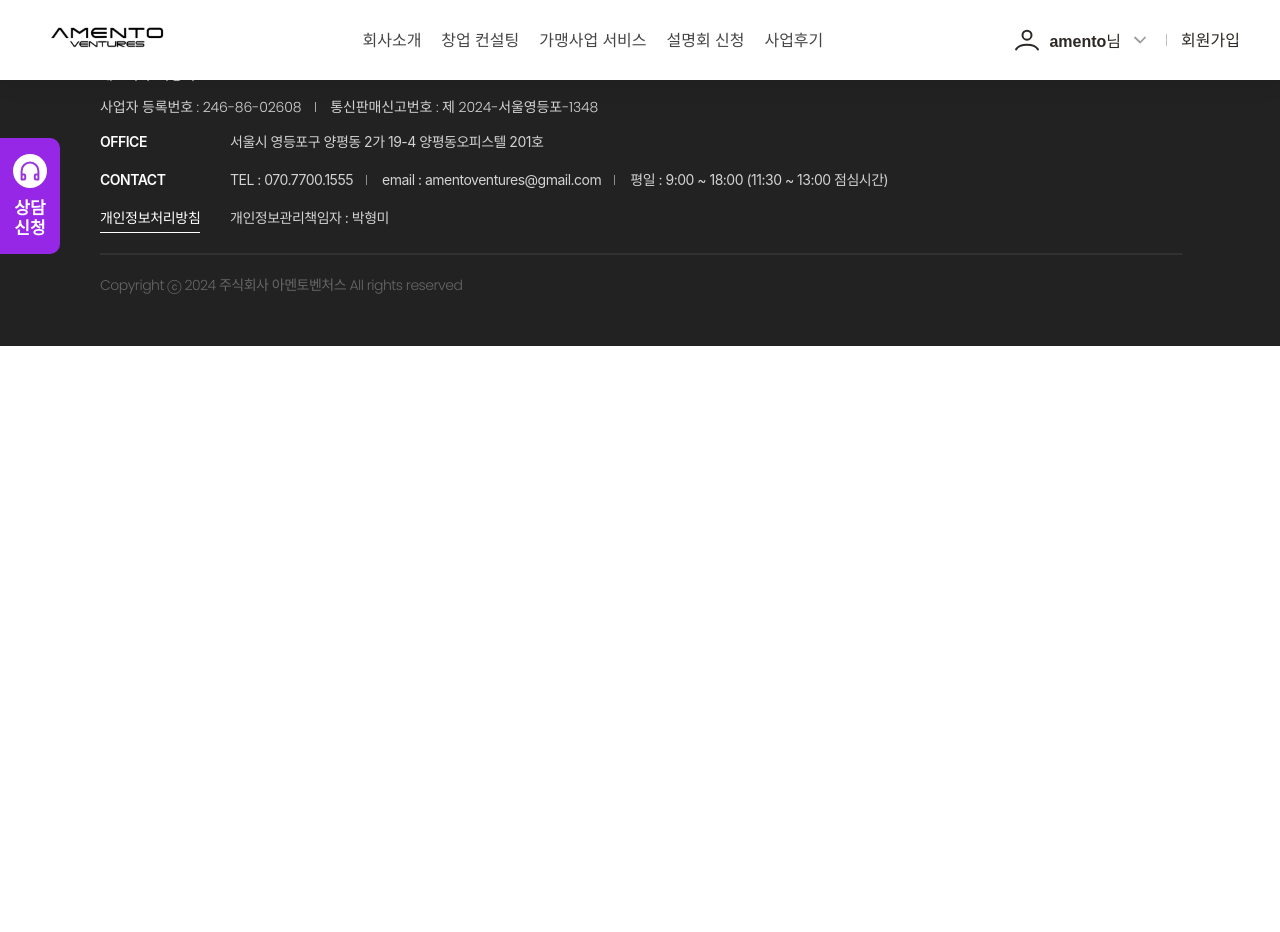
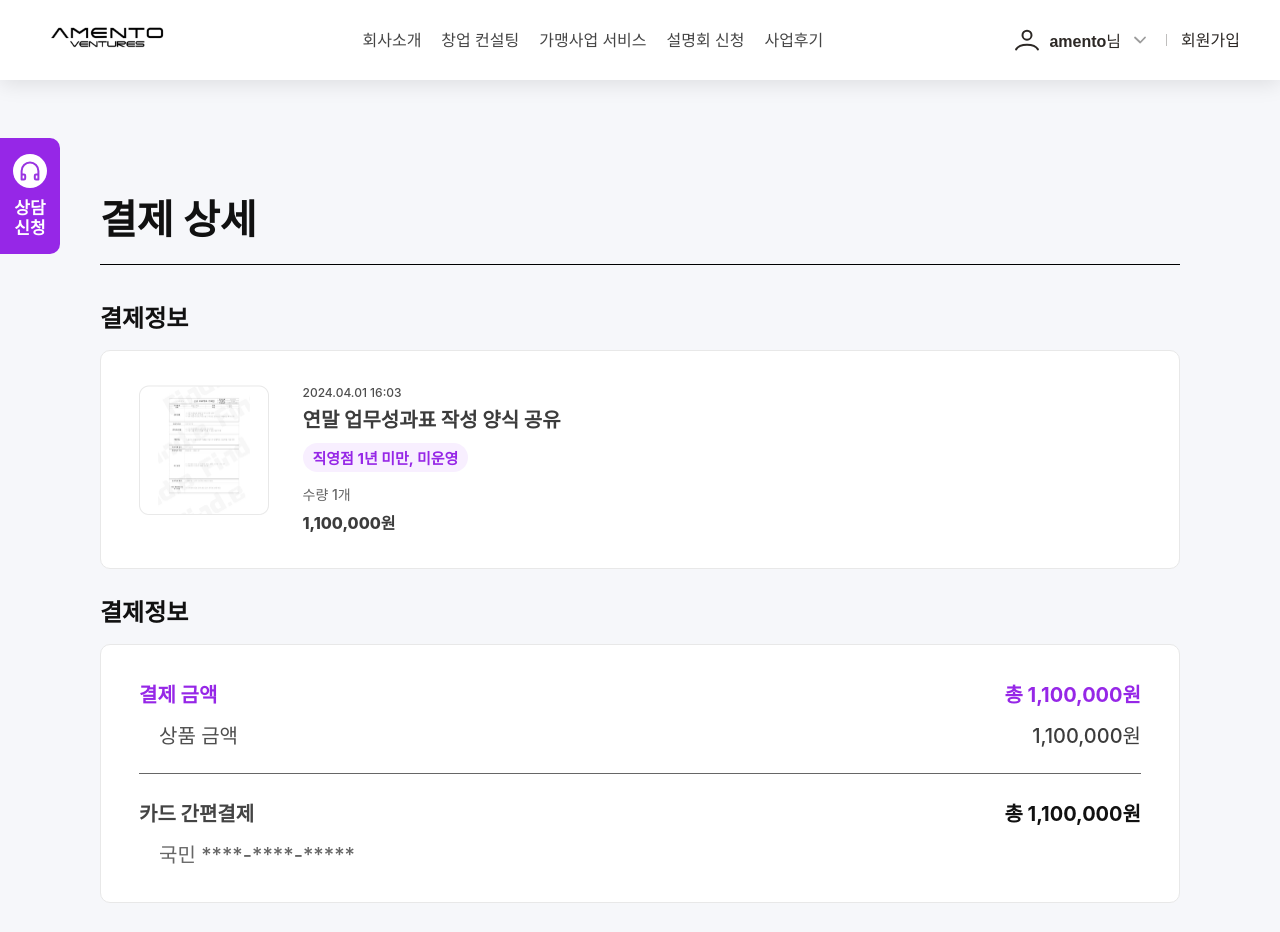
Before and after one commit to kimyeji89/amento, a React (Create React App) app: page /payHistoryDetail in a window 1280 px wide. Shown: the top 932 px of the page. Before the commit the page ends 800 px from the top, so only its background shows below. Built offline with nearby package versions, Linux system fonts and the light colour scheme; a web font is replaced by a local one.

Commit message:
[ADD] 결제 상세 페이지 퍼블

```diff
--- /dev/null
+++ b/src/pages/PayHistoryDetailPage/BoxWrap.jsx
@@ -0,0 +1,55 @@
+/** @jsxImportSource @emotion/react */
+import { css } from "@emotion/react";
+
+export default function BoxWrap({ title, children, isBoxCol }) {
+  return (
+    <div css={wrap}>
+      <h3>{title}</h3>
+      <Box isBoxCol={isBoxCol}>{children}</Box>
+    </div>
+  );
+}
+
+const wrap = css`
+  display: flex;
+  flex-direction: column;
+  gap: 16px;
+  width: 100%;
+
+  h3 {
+    color: var(--black, #111);
+    text-overflow: ellipsis;
+    font-size: 24px;
+    font-weight: 700;
+    line-height: normal;
+  }
+
+  @media (max-width: 500px) {
+    gap: 10px;
+    h3 {
+      font-size: 18px;
+    }
+  }
+`;
+
+function Box({ children, isBoxCol }) {
+  return <div css={box(isBoxCol)}>{children}</div>;
+}
+
+const box = (isBoxCol) => css`
+  display: flex;
+  padding: 34px 38px;
+  flex-direction: ${isBoxCol ? "column" : "row"};
+  align-items: flex-start;
+  gap: ${isBoxCol ? "24px" : "34px"};
+  align-self: stretch;
+
+  border-radius: 10px;
+  border: 1px solid var(--stroke, #e8e8e8);
+  background: #fff;
+
+  @media (max-width: 500px) {
+    padding: 20px;
+    gap: ${isBoxCol ? "15px" : "10px"};
+  }
+`;
--- a/src/pages/PayHistoryDetailPage/PayHistoryDetailPage.jsx
+++ b/src/pages/PayHistoryDetailPage/PayHistoryDetailPage.jsx
@@ -1,3 +1,55 @@
+/** @jsxImportSource @emotion/react */
+import { css } from "@emotion/react";
+import { useHeaderHeight } from "@hooks/useHeaderHeight";
+import TablePageTitle from "@components/table/TablePageTitle";
+import PayProduct from "./PayProduct";
+import { PayInfo, RefundInfo } from "./PayInfo";
+
 export default function PayHistoryDetailPage() {
-  return <>결제내역 상세 페이지</>;
+  const { headerHeight } = useHeaderHeight();
+
+  const page_wrap = css`
+    padding: ${headerHeight + 160}px 210px;
+    background: #f6f7fa;
+
+    @media (max-width: 1280px) {
+      padding: ${headerHeight + 120}px 100px 353px;
+    }
+
+    @media (max-width: 1024px) {
+      padding: ${headerHeight + 60}px 65px 353px;
+    }
+
+    @media (max-width: 768px) {
+      padding: ${headerHeight + 60}px 20px 353px;
+    }
+  `;
+
+  return (
+    <div css={page_wrap}>
+      <TablePageTitle title="결제 상세" />
+
+      <div css={line} />
+
+      <div css={box_wrap}>
+        <PayProduct />
+        <PayInfo />
+        <RefundInfo />
+      </div>
+    </div>
+  );
 }
+
+const line = css`
+  width: 100%;
+  height: 1px;
+  margin: 24px 0 0 0;
+  background: #000;
+`;
+
+const box_wrap = css`
+  padding: 34px 0 0 0;
+  display: flex;
+  flex-direction: column;
+  gap: 24px;
+`;
--- /dev/null
+++ b/src/pages/PayHistoryDetailPage/PayInfo.jsx
@@ -0,0 +1,168 @@
+/** @jsxImportSource @emotion/react */
+import { css } from "@emotion/react";
+import BoxWrap from "./BoxWrap";
+
+export function PayInfo() {
+  return (
+    <BoxWrap title={"결제정보"} isBoxCol>
+      <div css={pay_container}>
+        <div css={amount_container}>
+          <div css={pay_amount}>
+            <p>결제 금액</p>
+            <p>총 1,100,000원</p>
+          </div>
+          <div css={product_amount}>
+            <p css={product_p_1}>상품 금액</p>
+            <p>1,100,000원</p>
+          </div>
+        </div>
+      </div>
+
+      <div css={card_container}>
+        <div css={card_pay_container}>
+          <p css={card_p}>카드 간편결제</p>
+          <p>총 1,100,000원</p>
+        </div>
+        <div css={card_info}>
+          <p>국민 ****-****-*****</p>
+        </div>
+      </div>
+    </BoxWrap>
+  );
+}
+
+export function RefundInfo() {
+  return (
+    <BoxWrap title={"환불정보"} isBoxCol>
+      <div css={pay_container}>
+        <div css={amount_container}>
+          <div css={pay_amount}>
+            <p>환불 금액</p>
+            <p>총 1,100,000원</p>
+          </div>
+          <div css={product_amount}>
+            <p css={product_p_1}>환불 상품 금액</p>
+            <p>1,100,000원</p>
+          </div>
+        </div>
+      </div>
+
+      <div css={card_container}>
+        <div css={card_pay_container}>
+          <p css={card_p}>카드 간편결제 환불</p>
+          <p>총 1,100,000원</p>
+        </div>
+      </div>
+    </BoxWrap>
+  );
+}
+
+const pay_container = css`
+  display: flex;
+  flex-direction: column;
+  padding: 0 0 24px;
+  width: 100%;
+
+  border-bottom: 1px solid #666;
+
+  @media (max-width: 500px) {
+    padding: 0 0 10px;
+  }
+`;
+
+const card_container = css`
+  display: flex;
+  flex-direction: column;
+  gap: 12px;
+  width: 100%;
+`;
+
+const amount_container = css`
+  display: flex;
+  flex-direction: column;
+  gap: 12px;
+`;
+
+const pay_amount = css`
+  display: flex;
+  flex-direction: row;
+  justify-content: space-between;
+
+  color: #9627e7;
+  font-size: 20px;
+  font-weight: 700;
+  line-height: normal;
+
+  @media (max-width: 500px) {
+    font-size: 16px;
+  }
+`;
+
+const card_pay_container = css`
+  display: flex;
+  flex-direction: row;
+  justify-content: space-between;
+
+  color: #111;
+  font-size: 20px;
+  font-weight: 700;
+  line-height: normal;
+
+  @media (max-width: 768px) {
+    font-size: 18px;
+  }
+
+  @media (max-width: 500px) {
+    font-size: 16px;
+  }
+`;
+
+const card_p = css`
+  display: flex;
+  flex-direction: row;
+  justify-content: space-between;
+
+  color: #444;
+`;
+
+const product_amount = css`
+  display: flex;
+  flex-direction: row;
+  justify-content: space-between;
+
+  padding: 0 0 0 20px;
+
+  color: #3c3c3c;
+  font-size: 20px;
+  font-weight: 500;
+  line-height: normal;
+
+  @media (max-width: 768px) {
+    font-size: 18px;
+  }
+
+  @media (max-width: 500px) {
+    font-size: 16px;
+  }
+`;
+
+const product_p_1 = css`
+  color: #4e4e4e;
+`;
+
+const card_info = css`
+  padding: 0 0 0 20px;
+
+  color: #666;
+  font-size: 20px;
+  font-weight: 500;
+  line-height: normal;
+
+  @media (max-width: 768px) {
+    font-size: 18px;
+  }
+
+  @media (max-width: 500px) {
+    font-size: 16px;
+  }
+`;
--- /dev/null
+++ b/src/pages/PayHistoryDetailPage/PayProduct.jsx
@@ -0,0 +1,122 @@
+/** @jsxImportSource @emotion/react */
+import { css } from "@emotion/react";
+import BoxWrap from "./BoxWrap";
+
+export default function PayProduct() {
+  return (
+    <BoxWrap title={"결제정보"}>
+      <img
+        src="/assets/images/payHistoryDetailPage/payProduct.png"
+        alt="payProduct"
+        css={preview_img}
+      />
+      <div css={container}>
+        <p css={date}>2024.04.01 16:03</p>
+        <p css={product}>연말 업무성과표 작성 양식 공유</p>
+        <p css={des}>직영점 1년 미만, 미운영</p>
+        <div css={count_pay}>
+          <p css={count}>수량 1개</p>
+          <p css={amount}>1,100,000원</p>
+        </div>
+      </div>
+    </BoxWrap>
+  );
+}
+
+const preview_img = css`
+  width: 130px;
+  height: 130px;
+
+  @media (max-width: 500px) {
+    width: 80px;
+    height: 80px;
+  }
+`;
+
+const container = css`
+  width: 100%;
+`;
+
+const date = css`
+  padding: 0 0 4px 0;
+  overflow: hidden;
+  color: #4e4e4e;
+  font-size: 12px;
+  font-weight: 500;
+  line-height: normal;
+`;
+
+const product = css`
+  padding: 0 0 10px 0;
+  color: #3c3c3c;
+  font-size: 20px;
+  font-weight: 700;
+  line-height: normal;
+
+  @media (max-width: 500px) {
+    font-size: 16px;
+  }
+`;
+
+const des = css`
+  display: inline-flex;
+  padding: 4px 10px;
+
+  border-radius: 80px;
+  background: #f8efff;
+
+  color: var(--primary, #9627e7);
+
+  font-size: 15px;
+  font-style: normal;
+  font-weight: 700;
+  line-height: normal;
+
+  @media (max-width: 500px) {
+    font-size: 13px;
+  }
+`;
+
+const count_pay = css`
+  display: flex;
+  flex-direction: column;
+  gap: 6px;
+  padding: 12px 0 0 0;
+  // border: 1px solid red;
+
+  @media (max-width: 768px) {
+    flex-direction: row;
+    justify-content: space-between;
+    align-items: center;
+  }
+`;
+
+const count = css`
+  color: #666;
+  font-size: 14px;
+  font-style: normal;
+  font-weight: 500;
+  line-height: normal;
+
+  @media (max-width: 768px) {
+    flex-direction: row;
+    justify-content: space-between;
+    align-items: center;
+  }
+
+  @media (max-width: 500px) {
+    font-size: 12px;
+  }
+`;
+
+const amount = css`
+  color: #3c3c3c;
+  white-space: nowrap;
+  font-size: 16px;
+  font-weight: 800;
+  line-height: normal;
+
+  @media (max-width: 500px) {
+    font-size: 14px;
+  }
+`;
```
Also changed, not shown: public/assets/images/payHistoryDetailPage/payProduct.png (added).
